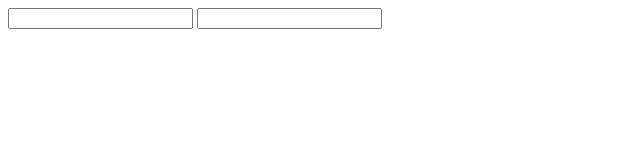
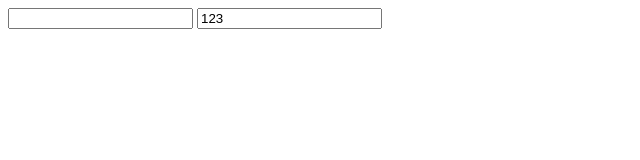
Before and after one commit to Proxyte/mentor-project-second, a plain HTML site: page index.html in a window 1280 px wide. Shown: the full height of the page, 0-640 px from the left. Drawn offline with Linux system fonts and the light colour scheme.

Commit message:
feat: added value

```diff
--- a/index.html
+++ b/index.html
@@ -9,7 +9,7 @@
   <body>
     <form>
       <input />
-      <input />
+      <input value="123" />
     </form>
   </body>
 </html>
```
